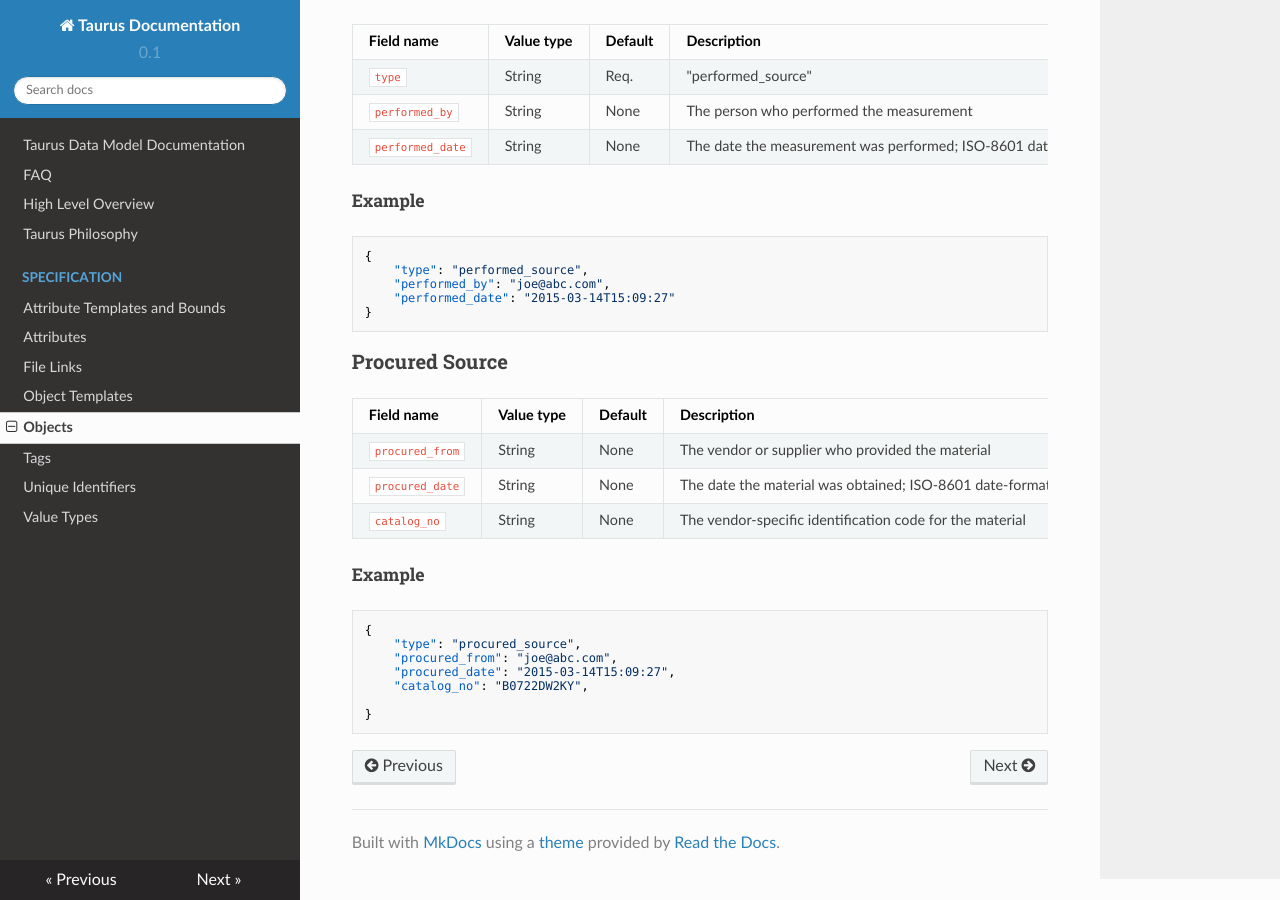
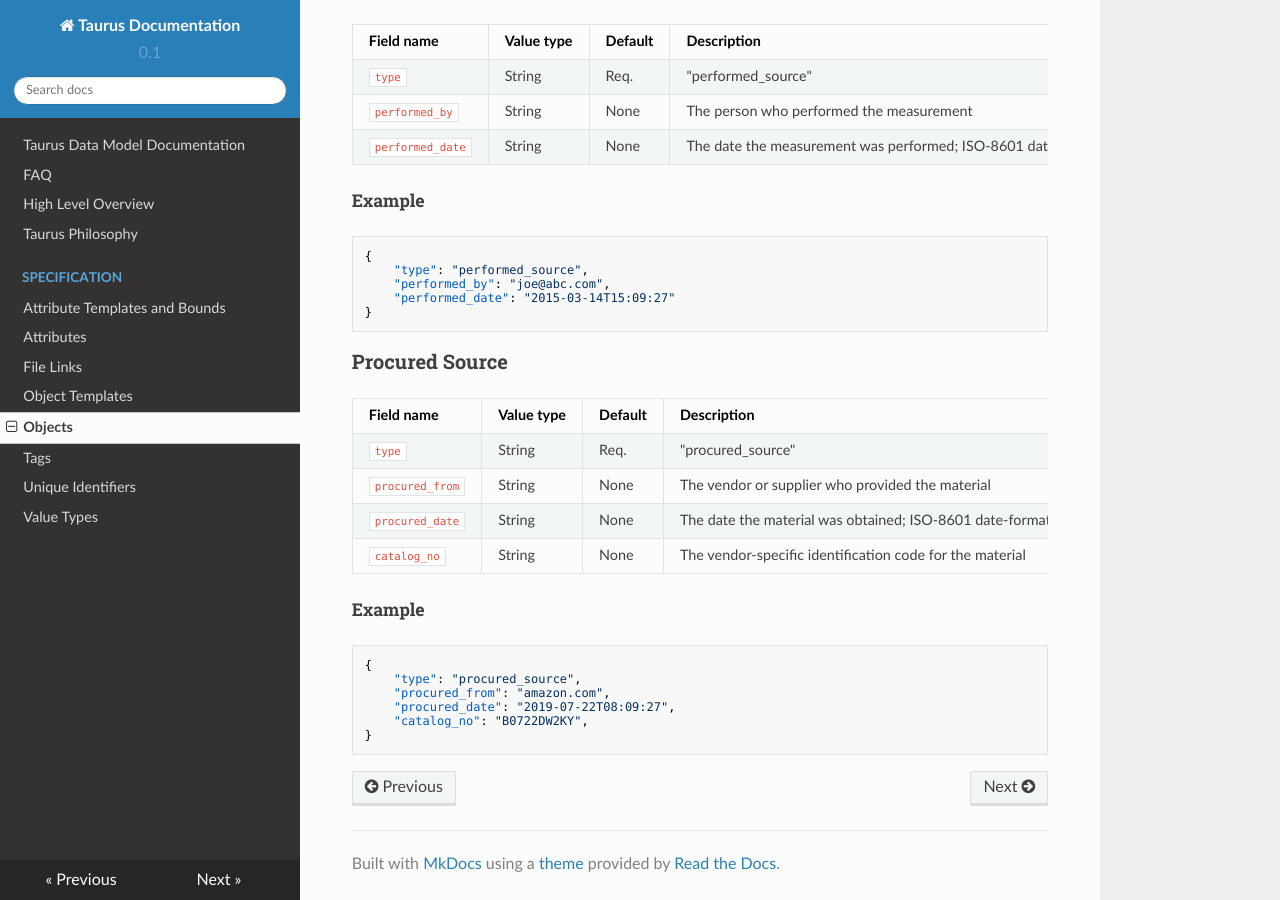
Before and after one commit to CitrineInformatics/gemd-docs, an MkDocs documentation site: the page built from docs/specification/objects.md, in a window 1280 px wide and 900 px high, scrolled down 13590 px. Built offline with MkDocs 1.6.1, drawn with Linux system fonts in a browser that asks for light colours; nearby versions of some CDN libraries.

Commit message:
Corrected type oversight

````diff
--- a/docs/specification/objects.md
+++ b/docs/specification/objects.md
@@ -706,6 +706,7 @@ Field name    | Value type | Default | Description
 
 Field name | Value type | Default | Description
 -----------|------------|---------|-------------
+`type`     | String     | Req. | "procured_source"
 `procured_from`| String | None | The vendor or supplier who provided the material
 `procured_date`| String | None | The date the material was obtained; ISO-8601 date-formatted string (YYYY-MM-DD or YYYY-MM-DDTHH:mm:SS)
 `catalog_no`| String | None | The vendor-specific identification code for the material
@@ -715,9 +716,8 @@ Field name | Value type | Default | Description
 ```json
 {
     "type": "procured_source",
-    "procured_from": "joe@abc.com",
-    "procured_date": "2015-03-14T15:09:27",
+    "procured_from": "amazon.com",
+    "procured_date": "2019-07-22T08:09:27",
     "catalog_no": "B0722DW2KY",
-
 }
 ```
````
